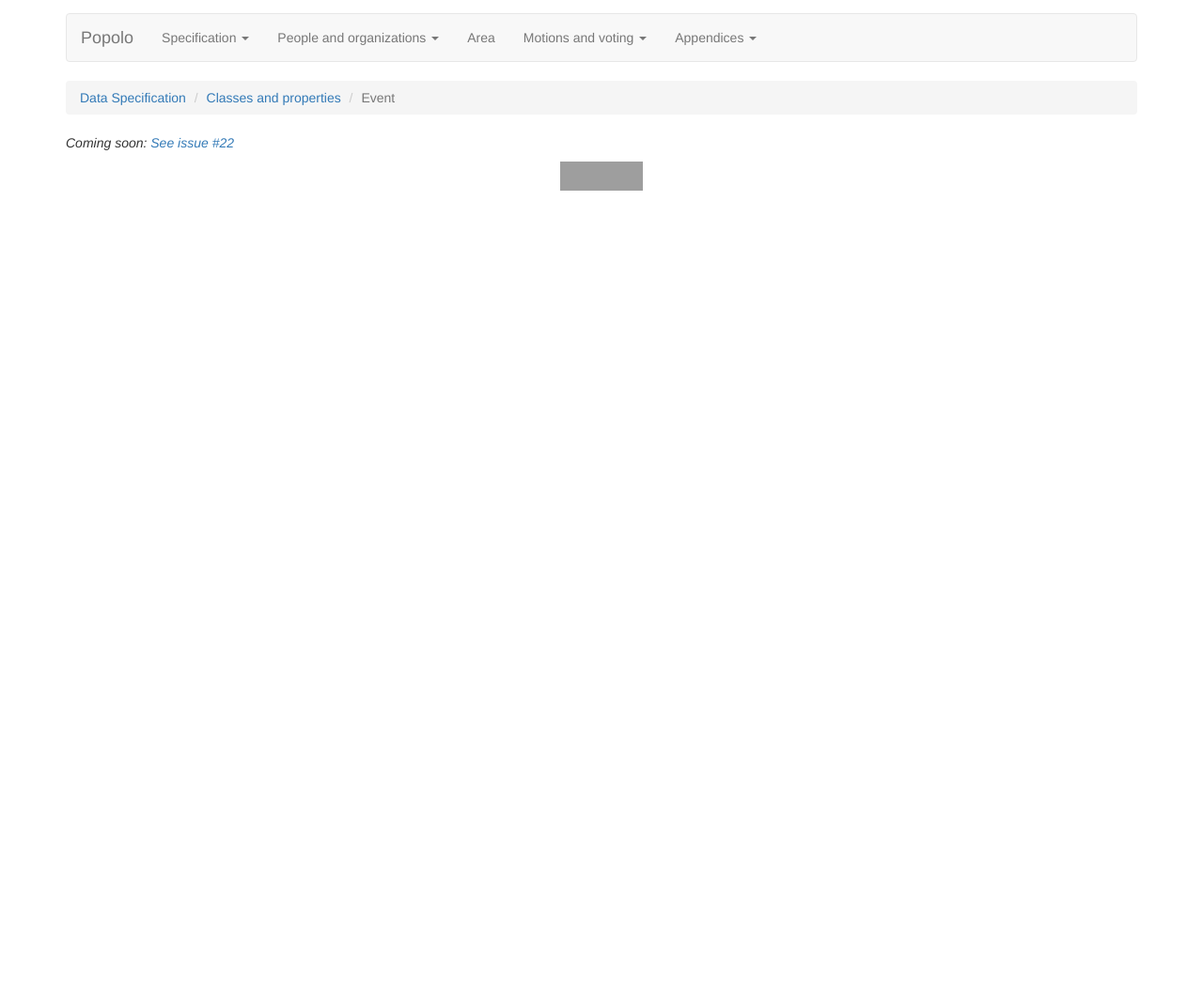
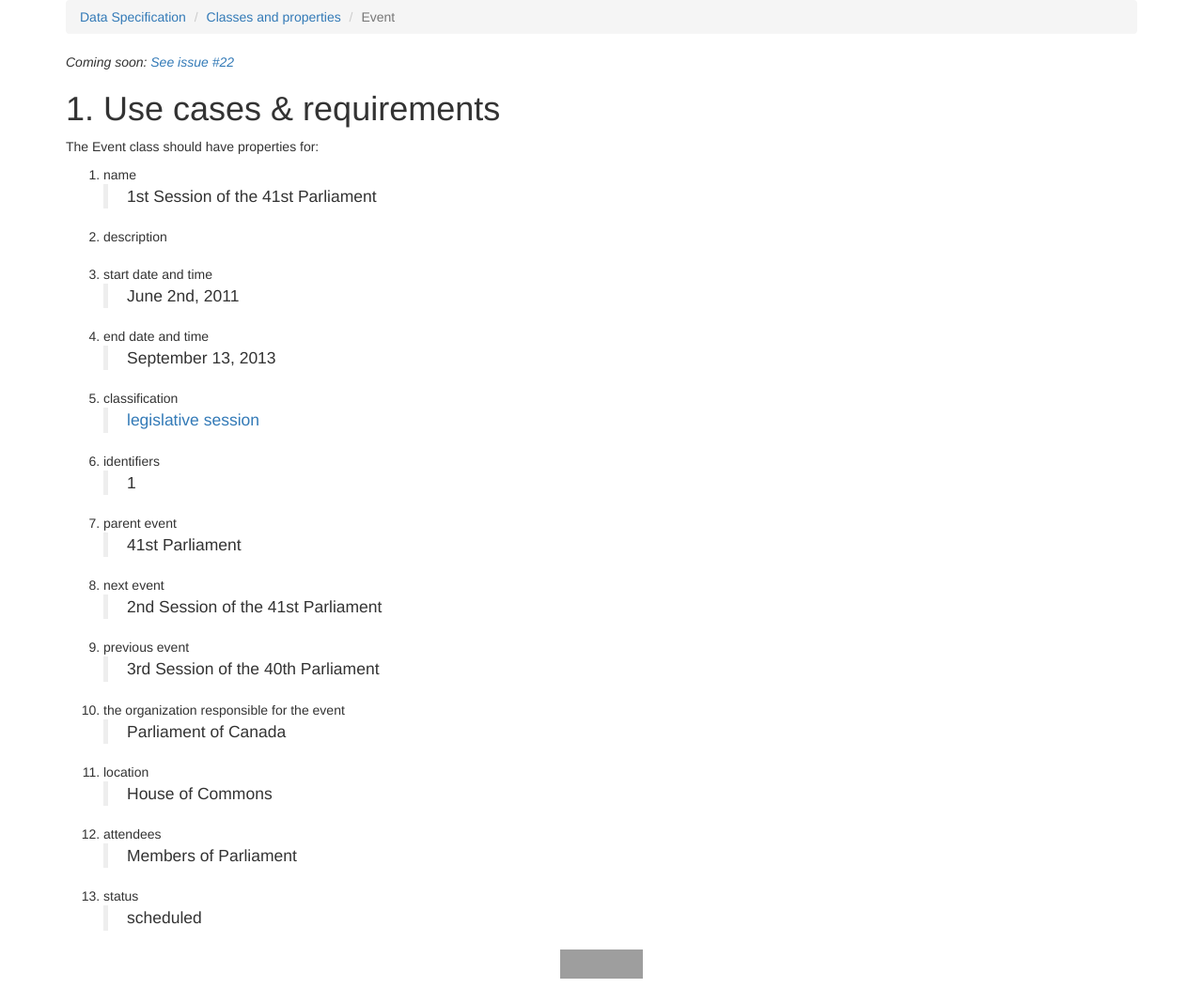
Before and after one commit to popolo-project/popolo-spec, a Jekyll site: the page built from specs/event.md, in a window 1280 px wide. Shown: the whole page at 94% size. Built offline with Jekyll 4.4.1, drawn with Linux system fonts in a browser that asks for light colours; nearby versions of some CDN libraries; Markdown is read by kramdown in place of the engine named in the settings; before the commit the page ends 900 px from its top, so only the background shows below that; grey boxes are pictures that could not be loaded.

Commit message:
begin event spec draft

```diff
--- a/specs/event.md
+++ b/specs/event.md
@@ -3,7 +3,6 @@
 title: Event | The Popolo Project
 id: event
 ---
-{% include navigation.html %}
 
 <ul class="breadcrumb">
   <li><a href="/specs/">Data Specification</a></li>
@@ -12,3 +11,59 @@
 </ul>
 
 _Coming soon: [See issue #22](https://github.com/opennorth/popolo-spec/issues/22)_
+
+<h1 id="use-cases-and-requirements">1. Use cases &amp; requirements</h1>
+
+The Event class should have properties for:
+
+1. name
+
+    >1st Session of the 41st Parliament
+
+1. description
+
+    >
+
+1. start date and time
+
+    >June 2nd, 2011
+
+1. end date and time
+
+    >September 13, 2013
+
+1. classification
+
+    >[legislative session](http://en.wikipedia.org/wiki/Legislative_session)
+
+1. identifiers
+
+    >1
+
+1. parent event
+
+    >41st Parliament
+
+1. next event
+
+    >2nd Session of the 41st Parliament
+
+1. previous event
+
+    >3rd Session of the 40th Parliament
+
+1. the organization responsible for the event
+
+    >Parliament of Canada
+
+1. location
+
+    >House of Commons
+
+1. attendees
+
+    >Members of Parliament
+
+1. status
+
+    >scheduled
```
Also changed, not shown: specs/document.md (+0 -1 lines).
